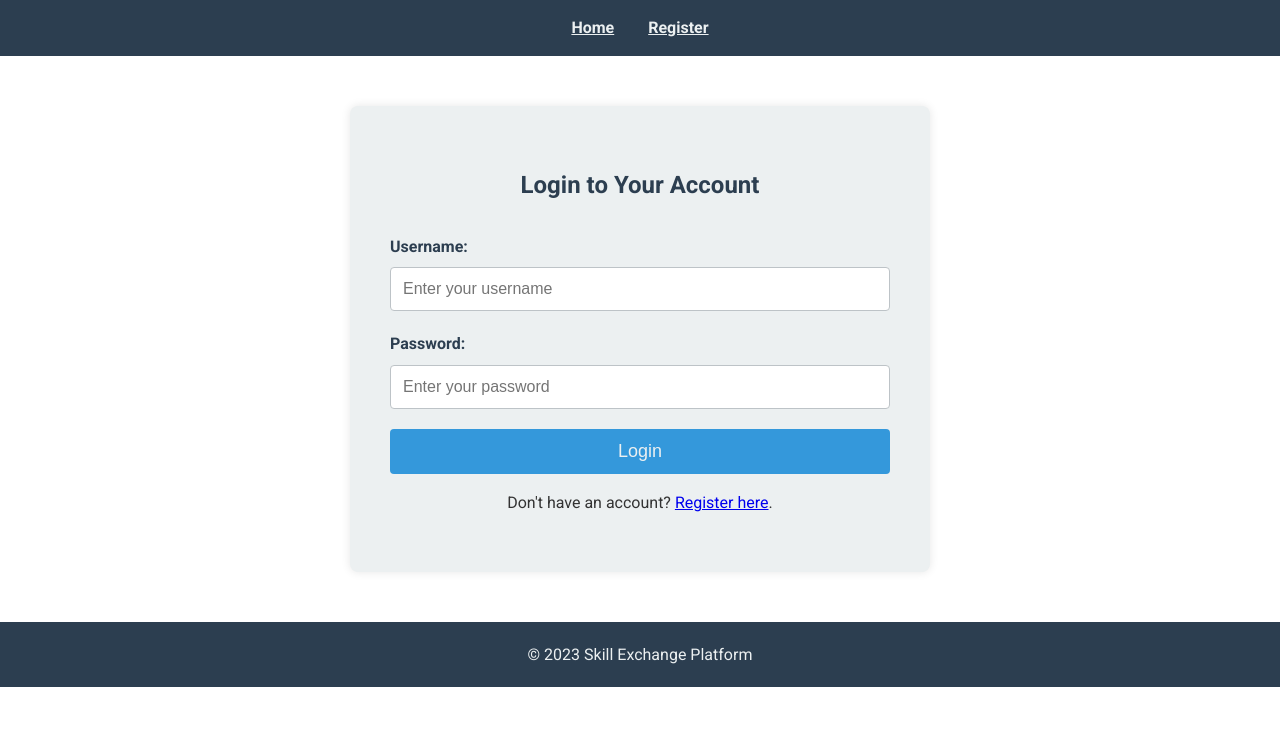
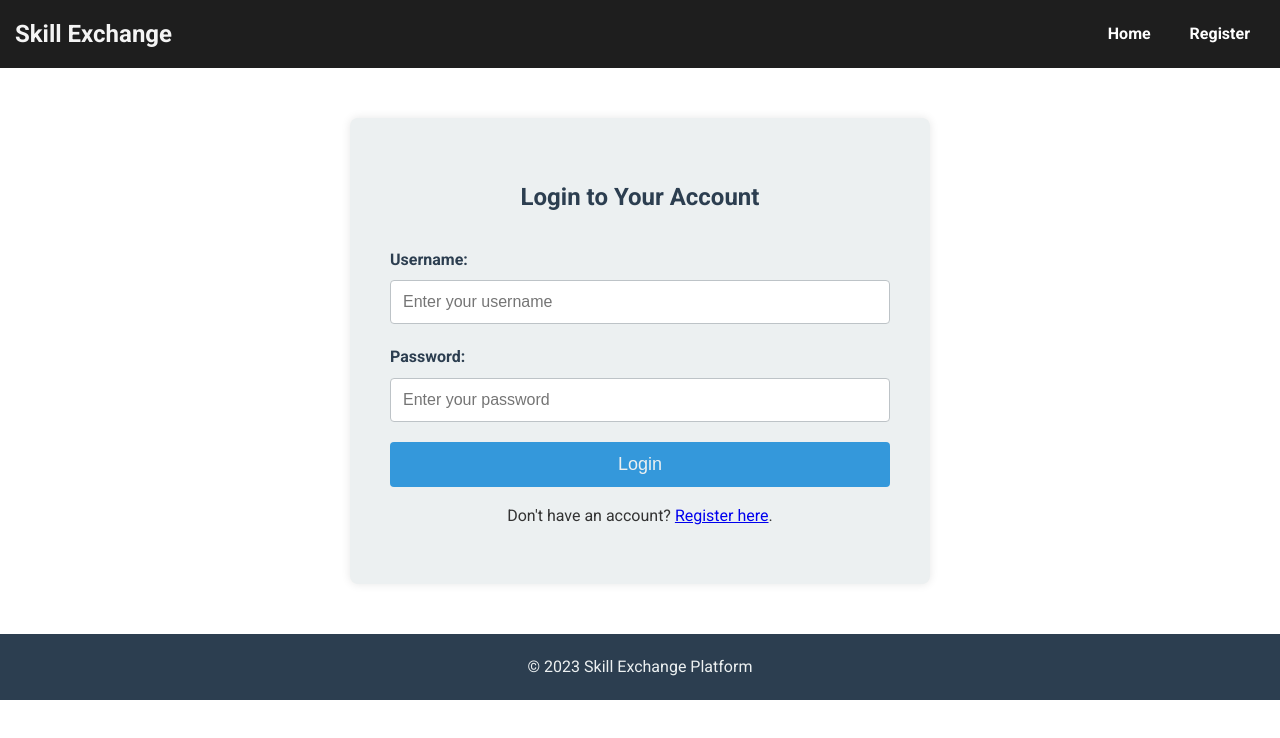
Before and after one commit to dhruvshukl3062/AAE-Hacks, a plain HTML site: page Public/login.html in a window 1280 px wide. Drawn offline with Linux system fonts and the light colour scheme.

Commit message:
Update login.html

```diff
--- a/Public/login.html
+++ b/Public/login.html
@@ -10,12 +10,41 @@
     href="https://fonts.googleapis.com/css2?family=Roboto:wght@400;700&display=swap"
     rel="stylesheet"
   >
+  <style>
+    /* Navigation Bar Styling */
+    nav {
+      display: flex;
+      justify-content: space-between;
+      align-items: center;
+      background-color: #1e1e1e;
+      padding: 15px;
+    }
+    .nav-left {
+      color: #f4f4f4;
+      font-weight: bold;
+      font-size: 24px;
+      text-decoration: none;
+    }
+    .nav-right a {
+      color: white;
+      text-decoration: none;
+      margin-left: 20px;
+      font-weight: 700;
+    }
+    .nav-right a:hover {
+      color: #ff6f61;
+    }
+
+  </style>
 </head>
 <body>
   <!-- Navigation Bar -->
   <nav>
-    <a href="index.html">Home</a>
-    <a href="register.html">Register</a>
+    <div class="nav-left">Skill Exchange</div>
+    <div class="nav-right">
+      <a href="index.html">Home</a>
+      <a href="register.html">Register</a>
+    </div>
   </nav>
 
   <!-- Main Content -->
```
